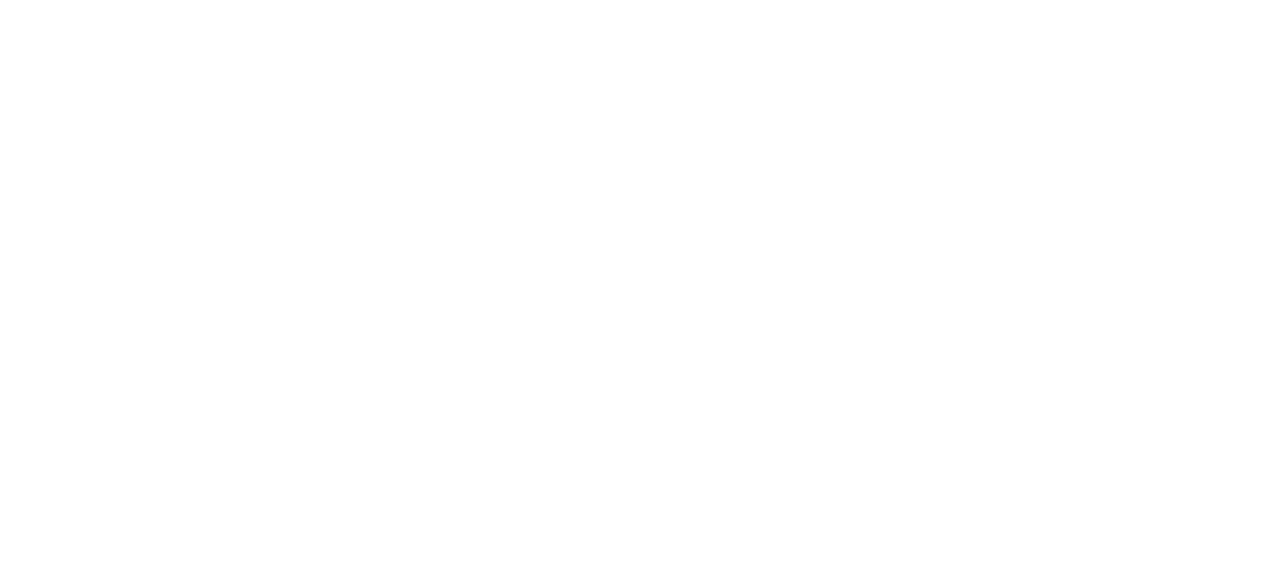
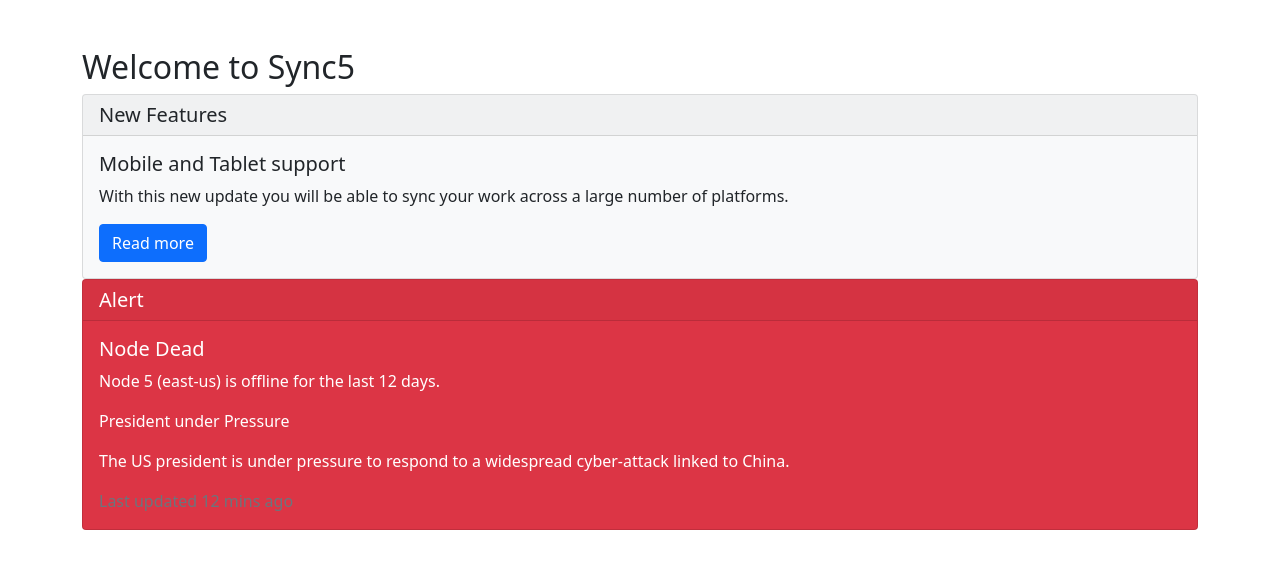
Before and after one commit to acciojob/bootstrap-card-SurajKumar798, a website: page main.html in a window 1280 px wide. Drawn offline with nearby package versions, Linux system fonts and the light colour scheme.

Commit message:
created a submission

```diff
--- a/main.html
+++ b/main.html
@@ -4,13 +4,41 @@
 
 <head>
 	<link rel="stylesheet" href="styles.css">
+	<link href="https://cdn.jsdelivr.net/npm/bootstrap@5.0.2/dist/css/bootstrap.min.css" rel="stylesheet" integrity="sha384-EVSTQN3/azprG1Anm3QDgpJLIm9Nao0Yz1ztcQTwFspd3yD65VohhpuuCOmLASjC" crossorigin="anonymous">
 </head>
 
 <body>
-	<!-- the entire body must be written by student -->
-    <script type="text/javascript" src="./script.js">
-</script>
+	<div class="container mt-5">
+		<h2>Welcome to Sync5</h2>
+		<div class="card-deck">
+			<div class="card bg-light">
+				<h5 class="card-header">New Features</h5>
+				<div class="card-body">
+					<h5 class="card-title">
+						Mobile and Tablet support
+					</h5>
+					<p class="card-text">With this new update you will be able to sync your work across a large number of platforms.</p>
+					<a href="#" class="btn btn-primary">Read more</a>
+				</div>
+			</div>
+			<div class="card text-white bg-danger">
+				<h5 class="card-header">Alert</h5>
+				<div class="card-body">
+					<h5 class="card-title">Node Dead</h5>
+					<p class="card-text">Node 5 (east-us) is offline for the last 12 days.</p>
+					<p class="card-text">President under Pressure</p>
+                    <p class="card-text">The US president is under pressure to respond to a widespread cyber-attack linked to China.</p>
+                    <p class="card-text text-muted">Last updated 12 mins ago</p>
+				</div>
+			</div>
+		</div>
+	</div>
 
+
+
+<script type="text/javascript" src="./script.js"></script>
+<script src="https://cdn.jsdelivr.net/npm/@popperjs/core@2.9.2/dist/umd/popper.min.js" integrity="sha384-IQsoLXl5PILFhosVNubq5LC7Qb9DXgDA9i+tQ8Zj3iwWAwPtgFTxbJ8NT4GN1R8p" crossorigin="anonymous"></script>
+<script src="https://cdn.jsdelivr.net/npm/bootstrap@5.0.2/dist/js/bootstrap.min.js" integrity="sha384-cVKIPhGWiC2Al4u+LWgxfKTRIcfu0JTxR+EQDz/bgldoEyl4H0zUF0QKbrJ0EcQF" crossorigin="anonymous"></script>
 </body>
 
 </html>
```
